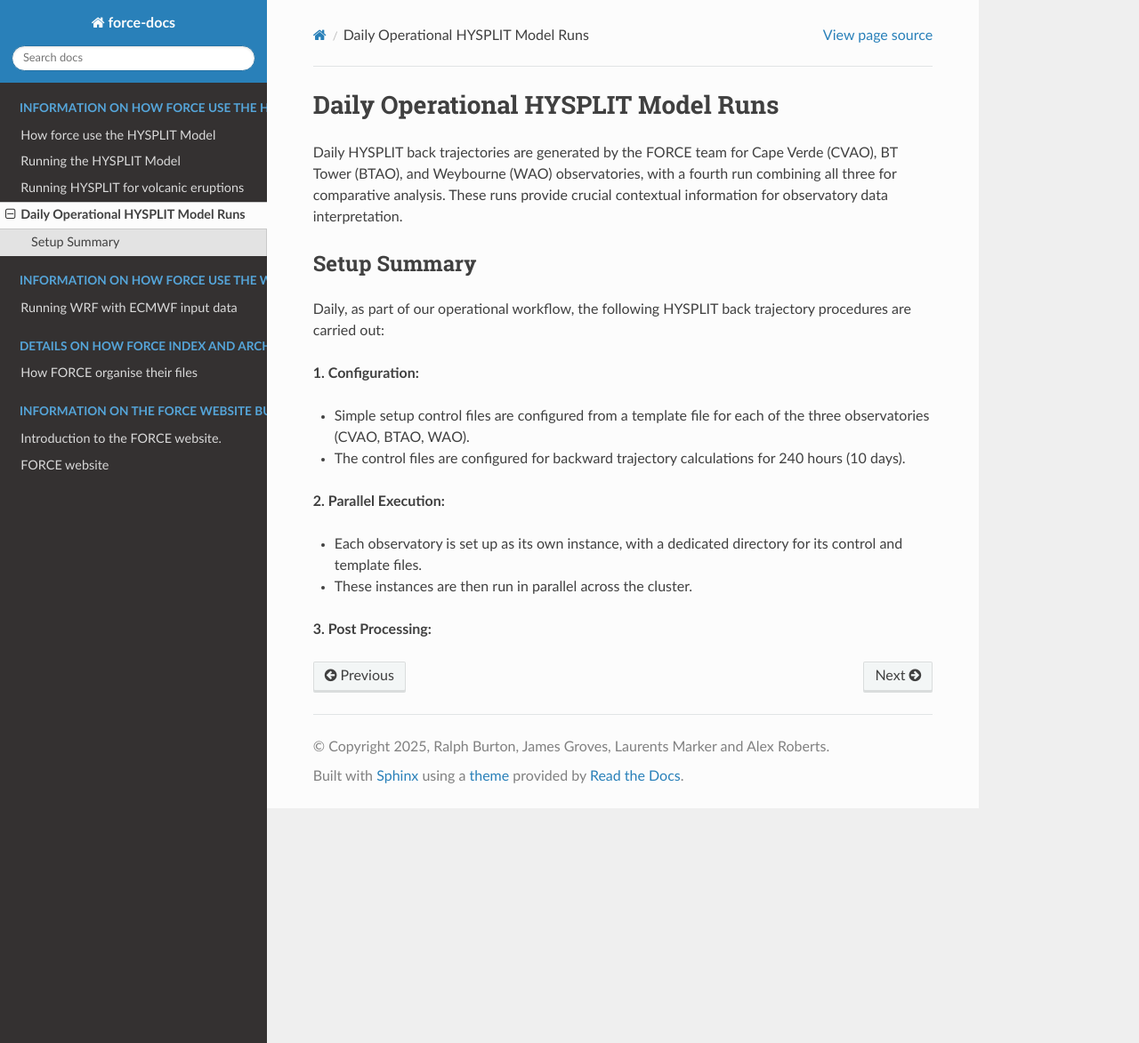
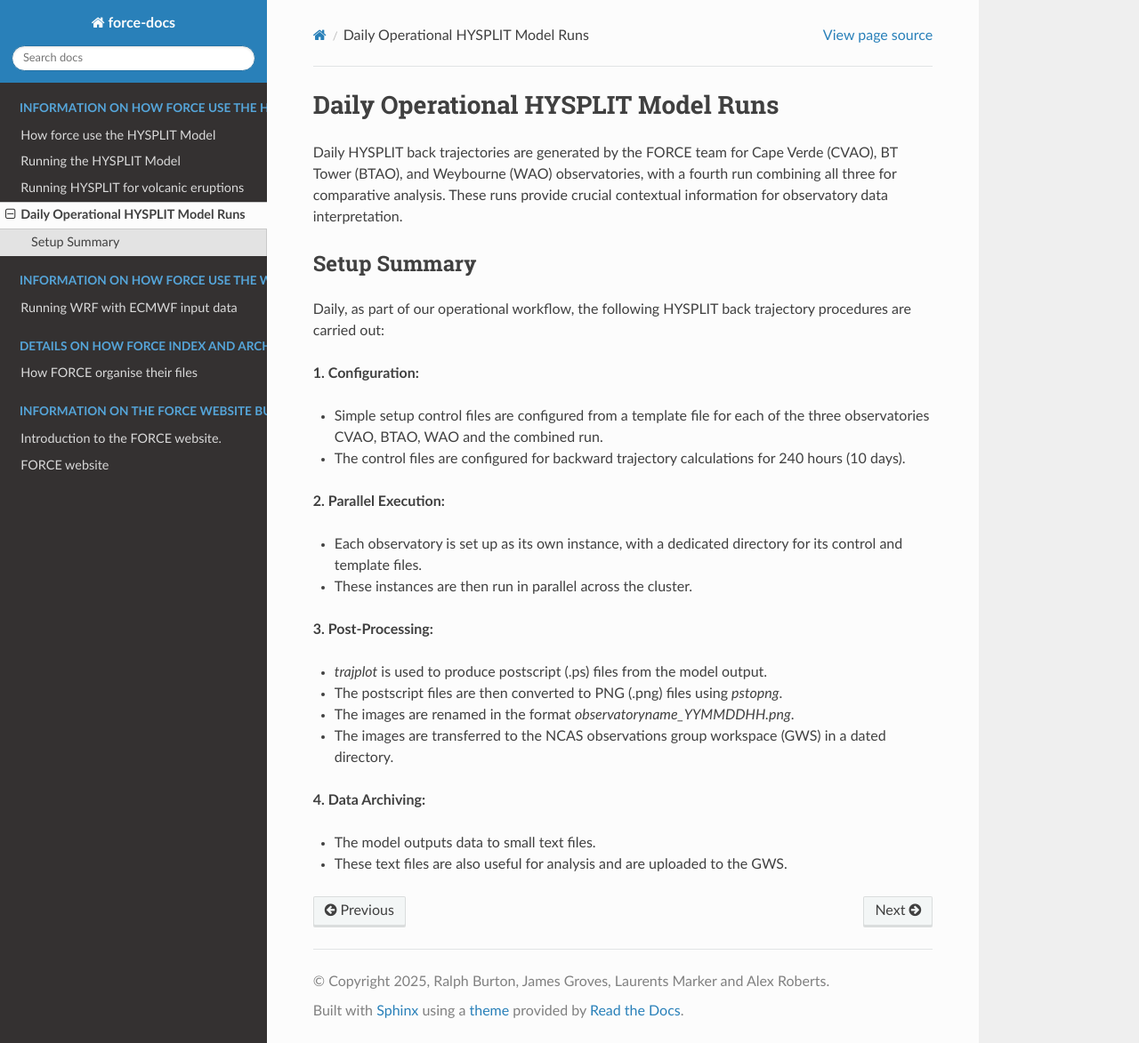
Before and after one commit to ncas-force/force-docs, a Sphinx documentation site: the page built from docs/hysplit/operationalhysplit.rst, in a window 1280 px wide and 1173 px high. Shown: the whole window at 89% size. Built offline with Sphinx 7.4.7 and the Read the Docs theme 3.1.0, drawn with Linux system fonts in a browser that asks for light colours.

Commit message:
next section added

```diff
--- a/docs/hysplit/operationalhysplit.rst
+++ b/docs/hysplit/operationalhysplit.rst
@@ -12,7 +12,7 @@ Daily, as part of our operational workflow, the following HYSPLIT back trajector
 
 **1. Configuration:**
 
-* Simple setup control files are configured from a template file for each of the three observatories (CVAO, BTAO, WAO).
+* Simple setup control files are configured from a template file for each of the three observatories CVAO, BTAO, WAO and the combined run.
 * The control files are configured for backward trajectory calculations for 240 hours (10 days).
 
 **2. Parallel Execution:**
@@ -20,4 +20,14 @@ Daily, as part of our operational workflow, the following HYSPLIT back trajector
 * Each observatory is set up as its own instance, with a dedicated directory for its control and template files.
 * These instances are then run in parallel across the cluster.
 
-**3. Post Processing:**
+**3. Post-Processing:**
+
+* `trajplot` is used to produce postscript (.ps) files from the model output.
+* The postscript files are then converted to PNG (.png) files using `pstopng`.
+* The images are renamed in the format `observatoryname_YYMMDDHH.png`.
+* The images are transferred to the NCAS observations group workspace (GWS) in a dated directory.
+
+**4. Data Archiving:**
+
+* The model outputs data to small text files.
+* These text files are also useful for analysis and are uploaded to the GWS.
```
